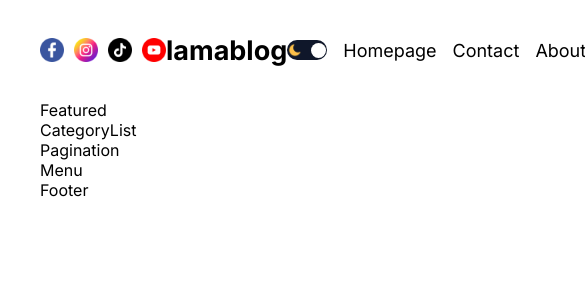
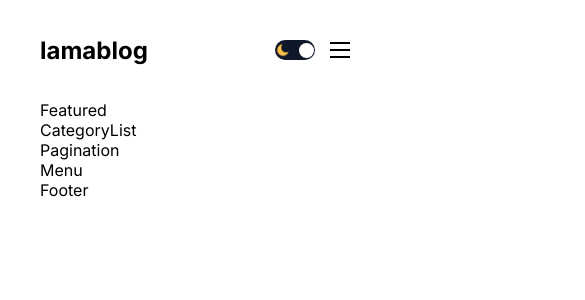
Before and after one commit to Amal221200/next13-blog, a Next.js app: page / in a window 390 px wide. Shown: the top 300 px of the page, 585 px wide, since content can reach past the window. Built offline with nearby package versions, Linux system fonts and the light colour scheme.

Commit message:
Responsive menu

```diff
--- a/src/app/globals.css
+++ b/src/app/globals.css
@@ -3,6 +3,20 @@
     --textColor: black;
     --softBg: #f0f0f0;
     --softTextColor: #626262;
+}
+
+.light {
+    --bg: white;
+    --textColor: black;
+    --softBg: #f0f0f0;
+    --softTextColor: #626262;
+}
+
+.dark {
+    --bg: #0f172a;
+    --textColor: #ddd;
+    --softBg: #1f273a;
+    --softTextColor: #a6a6a6;
 }
 
 * {
@@ -20,13 +34,6 @@
 a {
     color: inherit;
     text-decoration: none;
-}
-
-.dark {
-    --bg: #0f172a;
-    --textColor: #ddd;
-    --softBg: #1f273a;
-    --softTextColor: #a6a6a6;
 }
 
 .container {
--- a/src/components/authLinks/AuthLinks.jsx
+++ b/src/components/authLinks/AuthLinks.jsx
@@ -1,20 +1,45 @@
 "use client";
 import styles from "./authLinks.module.css";
+import { useState } from "react";
 import Link from 'next/link';
 
 const AuthLinks = () => {
+  const [open, setOpen] = useState(false)
   //temporary
   const status = "notauthenticated";
   return (
     <>
       {status === 'notauthenticated' ? (
-        <Link className={styles.container} href="/login">Login</Link>
+        <Link href="/login" className={styles.link}>Login</Link>
       ) : (
         <>
-          <Link href="/write">Write</Link>
-          <span>Logout</span>
+          <Link href="/write" className={styles.link}>Write</Link>
+          <span className={styles.link}>Logout</span>
         </>
       )}
+
+      <div className={styles.burger} onClick={() => setOpen((state) => !state)}>
+        <div className={styles.line} />
+        <div className={styles.line} />
+        <div className={styles.line} />
+      </div>
+      {
+        open && (
+          <div className={styles.responsiveMenu}>
+            <Link href="/">Homepage</Link>
+            <Link href="/about">About</Link>
+            <Link href="/contact">Contact</Link>
+            {status === 'notauthenticated' ? (
+              <Link href="/login">Login</Link>
+            ) : (
+              <>
+                <Link href="/write">Write</Link>
+                <span className={styles.link}>Logout</span>
+              </>
+            )}
+          </div>
+        )
+      }
     </>
   )
 }
--- a/src/components/authLinks/authLinks.module.css
+++ b/src/components/authLinks/authLinks.module.css
@@ -0,0 +1,45 @@
+.link {
+    cursor: pointer;
+}
+
+.burger {
+    flex-direction: column;
+    justify-content: space-between;
+    height: 16px;
+    width: 20px;
+    cursor: pointer;
+    display: none;
+    z-index: 100;
+}
+
+.line {
+    width: 100%;
+    height: 2px;
+    background-color: var(--textColor);
+}
+
+.responsiveMenu {
+    position: absolute;
+    top: 100px;
+    left: 0;
+    right: 0;
+    height: calc(100vh - 100px);
+    background: var(--bg);
+    display: flex;
+    flex-direction: column;
+    justify-content: center;
+    align-items: center;
+    gap: 50px;
+    font-size: 36px;
+}
+
+
+@media screen and (max-width: 640px){
+    .burger {
+        display: flex;
+    }
+
+    .link {
+        display: none;
+    }
+}
--- a/src/components/header/Header.jsx
+++ b/src/components/header/Header.jsx
@@ -18,9 +18,9 @@
       </div>
       <div className={styles.links}>
         <ThemeToggle />
-        <Link href="/">Homepage</Link>
-        <Link href="/contact">Contact</Link>
-        <Link href="/about">About</Link>
+        <Link href="/" className={styles.link}>Homepage</Link>
+        <Link href="/contact" className={styles.link}>Contact</Link>
+        <Link href="/about" className={styles.link}>About</Link>
         <AuthLinks />
       </div>
     </header>
--- a/src/components/header/header.module.css
+++ b/src/components/header/header.module.css
@@ -21,7 +21,34 @@
 .links {
     display: flex;
     align-items: center;
-    gap: 16px;
+    gap: 15px;
     flex: 1;
     font-size: 18px;
 }
+
+@media screen and (max-width:1024px) {
+    .social {
+        display: none;
+    }
+
+    .logo {
+        text-align: left;
+    }
+}
+
+@media screen and (max-width:768px) {
+    .logo {
+        font-size: 24px;
+    }
+}
+
+@media screen and (max-width:640px) {
+    .links {
+        justify-content: flex-end;
+    }
+
+    .link {
+        display: none;
+    }
+
+}
--- a/src/context/ThemeContext.jsx
+++ b/src/context/ThemeContext.jsx
@@ -1,6 +1,6 @@
 "use client";
 
-import { createContext, useEffect, useState } from "react";
+import { createContext, useEffect, useState,  useCallback} from "react";
 
 export const ThemeContext = createContext();
 
@@ -17,9 +17,7 @@
         return getFromLocalStorage();
     })
 
-    const toggleTheme = () => {
-        setTheme((theme) => theme === 'light' ? 'dark' : 'light')
-    }
+    const toggleTheme = () => setTheme((theme) => theme === 'light' ? 'dark' : 'light')
 
     useEffect(() => {
         localStorage.setItem('theme', theme)
```
